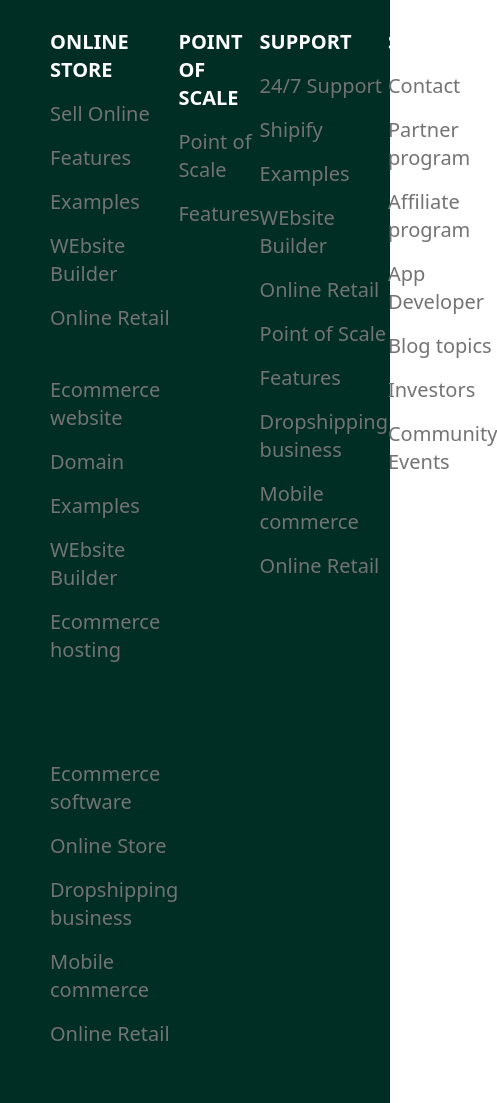
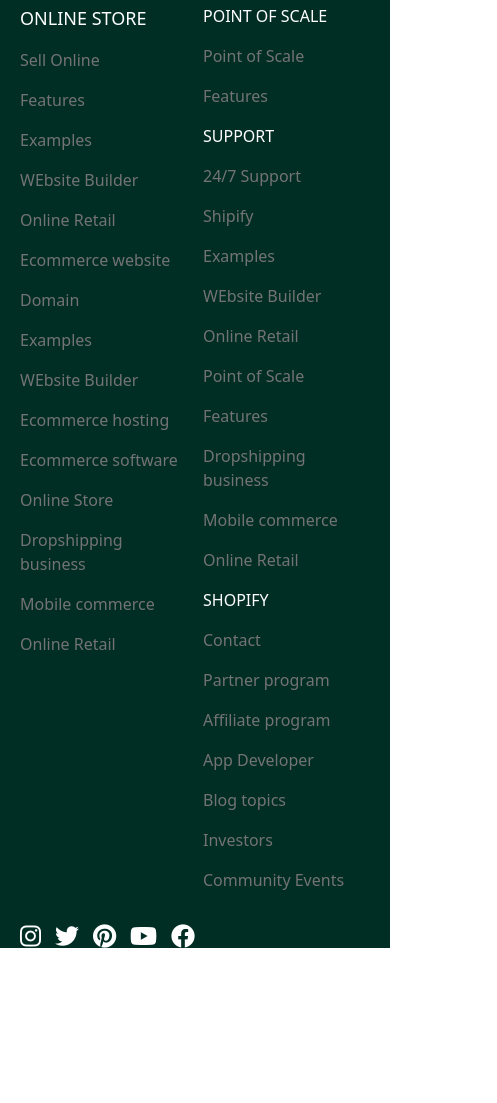
Before and after one commit to IamRaavan98/Shopify-Clone-Responsive, a plain HTML site: page index.html in a window 390 px wide. Shown: the part 10680-11783 px from the top of the page, 497 px wide, since content can reach past the window. After the commit the page ends 11628 px from the top, so only its background shows below. Drawn offline with nearby package versions, Linux system fonts and the light colour scheme.

Commit message:
Update index.html

```diff
--- a/index.html
+++ b/index.html
@@ -688,10 +688,11 @@
     </section>
 
     <div
-      class="bg-color bg-[#002e25] px-[50px] lg:px-0 lg:pl-[100px] flex flex-col justify-center space-y-8"
+      class="bg-color bg-[#002e25] px-[20px] ssm:px-[50px] lg:px-0 lg:pl-[100px] flex flex-col justify-center space-y-8  "
     >
       <div
-        class="headeroffooter flex flex-row flex-wrap justify-around text-white pt-[75px] w-3/4 sm:w-[500px]"
+        class="headeroffooter flex flex-row flex-wrap justify-around text-white
+        px-[20px] space-x-4 pt-[75px] w-full ssm:w-3/4 sm:w-[500px] "
       >
         <a class="font-bold text-white" href="">About</a>
         <a class="font-bold text-white" href="">Careers</a>
@@ -701,101 +702,138 @@
       </div>
 
       <div
-        class="herooffooter flex flex-row justify-between items-start "
+        class="herooffooter flex flex-row
+        justify-around ssm:justify-between items-start space-x-4 "
       >
       <!-- Its works Under 750px  -->
       <div class="ssm:hidden ">
-        <div class="flex flex-col justify-center space-y-4 text-neutral-500">
-          <a class="font-bold  text-xl text-white" href="">ONLINE STORE</a>
-          <a class="font-light text-xl hover:text-white" href="">Sell Online</a>
-          <a class="font-light hover:text-white text-xl" href="">Features</a>
-          <a class="font-light hover:text-white text-xl" href="">Examples</a>
-          <a class="font-light hover:text-white text-xl" href="">WEbsite Builder</a>
-          <a class="font-light hover:text-white text-xl" href="">Online Retail</a>
+        <div class="flex flex-col space-y-4 text-neutral-500">
+          <a class="text-lg ssm:font-bold  ssm:text-xl text-white" href="">ONLINE STORE</a>
+          <a class="font-light ssm:text-xl hover:text-white" href="">Sell Online</a>
+          <a class="font-light hover:text-white ssm:text-xl" href="">Features</a>
+          <a class="font-light hover:text-white ssm:text-xl" href="">Examples</a>
+          <a class="font-light hover:text-white ssm:text-xl" href="">WEbsite Builder</a>
+          <a class="font-light hover:text-white ssm:text-xl" href="">Online Retail</a>
         </div>
 
-        <div class="flex flex-col h-96 pt-7 justify-start space-y-4 text-neutral-500">
-          <a class="font-light hover:text-white text-xl" href=""> </a>
-          <a class="font-light hover:text-white text-xl" href="">Ecommerce website</a>
-          <a class="font-light hover:text-white text-xl" href="">Domain </a>
-          <a class="font-light hover:text-white text-xl" href="">Examples</a>
-          <a class="font-light hover:text-white text-xl" href="">WEbsite Builder</a>
-          <a class="font-light hover:text-white text-xl" href="">Ecommerce hosting</a>
+        <div class="flex flex-col space-y-4 text-neutral-500">
+          <a class="font-light hover:text-white ssm:text-xl" href=""> </a>
+          <a class="font-light hover:text-white ssm:text-xl" href="">Ecommerce website</a>
+          <a class="font-light hover:text-white ssm:text-xl" href="">Domain </a>
+          <a class="font-light hover:text-white ssm:text-xl" href="">Examples</a>
+          <a class="font-light hover:text-white ssm:text-xl" href="">WEbsite Builder</a>
+          <a class="font-light hover:text-white ssm:text-xl" href="">Ecommerce hosting</a>
         </div>
 
-        <div class="flex flex-col  h-96 pt-7 justify-start space-y-4 text-neutral-500">
-          <a class="font-light hover:text-white text-xl" href=""></a>
-          <a class="font-light hover:text-white text-xl" href="">Ecommerce software</a>
-          <a class="font-light hover:text-white text-xl" href="">Online Store</a>
-          <a class="font-light hover:text-white text-xl" href=""
+        <div class="flex flex-col space-y-4 text-neutral-500">
+          <a class="font-light hover:text-white ssm:text-xl" href=""></a>
+          <a class="font-light hover:text-white ssm:text-xl" href="">Ecommerce software</a>
+          <a class="font-light hover:text-white ssm:text-xl" href="">Online Store</a>
+          <a class="font-light hover:text-white ssm:text-xl" href=""
             >Dropshipping business</a
           >
-          <a class="font-light hover:text-white text-xl" href="">Mobile commerce</a>
-          <a class="font-light hover:text-white text-xl" href="">Online Retail</a>
+          <a class="font-light hover:text-white ssm:text-xl" href="">Mobile commerce</a>
+          <a class="font-light hover:text-white ssm:text-xl" href="">Online Retail</a>
         </div>
       </div>
+      <!--  -->
 
+      <!-- its works under 750px -->
+      <div class="ssm:hidden space-y-4">
+      <div class="flex flex-col justify-center space-y-4 text-neutral-500">
+        <a class="text ssm:font-bold text-white ssm:text-xl" href="">POINT OF SCALE</a>
+        <a class="font-light hover:text-white ssm:text-xl" href="">Point of Scale</a>
+        <a class="font-light hover:text-white ssm:text-xl" href="">Features</a>
+      </div>
+
+      <div class="flex flex-col justify-center space-y-4 text-neutral-500">
+        <a class="text ssm:font-bold text-white ssm:text-xl" href="">SUPPORT</a>
+        <a class="font-light hover:text-white ssm:text-xl" href="">24/7 Support</a>
+        <a class="font-light hover:text-white ssm:text-xl" href="">Shipify</a>
+        <a class="font-light hover:text-white ssm:text-xl" href="">Examples</a>
+        <a class="font-light hover:text-white ssm:text-xl" href="">WEbsite Builder</a>
+        <a class="font-light hover:text-white ssm:text-xl" href="">Online Retail</a>
+        <a class="font-light hover:text-white ssm:text-xl" href="">Point of Scale</a>
+        <a class="font-light hover:text-white ssm:text-xl" href="">Features</a>
+        <a class="font-light hover:text-white ssm:text-xl" href=""
+          >Dropshipping business</a
+        >
+        <a class="font-light hover:text-white ssm:text-xl" href="">Mobile commerce</a>
+        <a class="font-light hover:text-white ssm:text-xl" href="">Online Retail</a>
+      </div>
+
+      <div class="flex flex-col justify-center space-y-4 text-neutral-500">
+        <a class="text ssm:font-bold text-white ssm:text-xl" href="">SHOPIFY</a>
+        <a class="font-light hover:text-white ssm:text-xl" href="">Contact</a>
+        <a class="font-light hover:text-white ssm:text-xl" href="">Partner program</a>
+        <a class="font-light hover:text-white ssm:text-xl" href="">Affiliate program</a>
+        <a class="font-light hover:text-white ssm:text-xl" href="">App Developer</a>
+        <a class="font-light hover:text-white ssm:text-xl" href="">Blog topics</a>
+        <a class="font-light hover:text-white ssm:text-xl" href="">Investors</a>
+        <a class="font-light hover:text-white ssm:text-xl" href="">Community Events</a>
+      </div>
+    </div>
       <!--  -->
         <div class="hidden ssm:flex flex-col justify-center space-y-4 text-neutral-500">
-          <a class="font-bold  text-xl text-white" href="">ONLINE STORE</a>
-          <a class="font-light text-xl hover:text-white" href="">Sell Online</a>
-          <a class="font-light hover:text-white text-xl" href="">Features</a>
-          <a class="font-light hover:text-white text-xl" href="">Examples</a>
-          <a class="font-light hover:text-white text-xl" href="">WEbsite Builder</a>
-          <a class="font-light hover:text-white text-xl" href="">Online Retail</a>
+          <a class="font-bold  ssm:text-xl text-white" href="">ONLINE STORE</a>
+          <a class="font-light ssm:text-xl hover:text-white" href="">Sell Online</a>
+          <a class="font-light hover:text-white ssm:text-xl" href="">Features</a>
+          <a class="font-light hover:text-white ssm:text-xl" href="">Examples</a>
+          <a class="font-light hover:text-white ssm:text-xl" href="">WEbsite Builder</a>
+          <a class="font-light hover:text-white ssm:text-xl" href="">Online Retail</a>
         </div>
 
         <div class="hidden ssm:flex flex-col h-96 pt-7 justify-start space-y-4 text-neutral-500">
-          <a class="font-light hover:text-white text-xl" href=""> </a>
-          <a class="font-light hover:text-white text-xl" href="">Ecommerce website</a>
-          <a class="font-light hover:text-white text-xl" href="">Domain </a>
-          <a class="font-light hover:text-white text-xl" href="">Examples</a>
-          <a class="font-light hover:text-white text-xl" href="">WEbsite Builder</a>
-          <a class="font-light hover:text-white text-xl" href="">Ecommerce hosting</a>
+          <a class="font-light hover:text-white ssm:text-xl" href=""> </a>
+          <a class="font-light hover:text-white ssm:text-xl" href="">Ecommerce website</a>
+          <a class="font-light hover:text-white ssm:text-xl" href="">Domain </a>
+          <a class="font-light hover:text-white ssm:text-xl" href="">Examples</a>
+          <a class="font-light hover:text-white ssm:text-xl" href="">WEbsite Builder</a>
+          <a class="font-light hover:text-white ssm:text-xl" href="">Ecommerce hosting</a>
         </div>
 
         <div class="hidden ssm:flex flex-col  h-96 pt-7 justify-start space-y-4 text-neutral-500">
-          <a class="font-light hover:text-white text-xl" href=""></a>
-          <a class="font-light hover:text-white text-xl" href="">Ecommerce software</a>
-          <a class="font-light hover:text-white text-xl" href="">Online Store</a>
-          <a class="font-light hover:text-white text-xl" href=""
+          <a class="font-light hover:text-white ssm:text-xl" href=""></a>
+          <a class="font-light hover:text-white ssm:text-xl" href="">Ecommerce software</a>
+          <a class="font-light hover:text-white ssm:text-xl" href="">Online Store</a>
+          <a class="font-light hover:text-white ssm:text-xl" href=""
             >Dropshipping business</a
           >
-          <a class="font-light hover:text-white text-xl" href="">Mobile commerce</a>
-          <a class="font-light hover:text-white text-xl" href="">Online Retail</a>
+          <a class="font-light hover:text-white ssm:text-xl" href="">Mobile commerce</a>
+          <a class="font-light hover:text-white ssm:text-xl" href="">Online Retail</a>
         </div>
 
-        <div class="flex flex-col justify-center space-y-4 text-neutral-500">
-          <a class="font-bold text-white text-xl" href="">POINT OF SCALE</a>
-          <a class="font-light hover:text-white text-xl" href="">Point of Scale</a>
-          <a class="font-light hover:text-white text-xl" href="">Features</a>
+        <div class="hidden ssm:flex  flex-col justify-center space-y-4 text-neutral-500">
+          <a class="text ssm:font-bold text-white ssm:text-xl" href="">POINT OF SCALE</a>
+          <a class="font-light hover:text-white ssm:text-xl" href="">Point of Scale</a>
+          <a class="font-light hover:text-white ssm:text-xl" href="">Features</a>
         </div>
 
-        <div class="flex flex-col justify-center space-y-4 text-neutral-500">
-          <a class="font-bold text-white text-xl" href="">SUPPORT</a>
-          <a class="font-light hover:text-white text-xl" href="">24/7 Support</a>
-          <a class="font-light hover:text-white text-xl" href="">Shipify</a>
-          <a class="font-light hover:text-white text-xl" href="">Examples</a>
-          <a class="font-light hover:text-white text-xl" href="">WEbsite Builder</a>
-          <a class="font-light hover:text-white text-xl" href="">Online Retail</a>
-          <a class="font-light hover:text-white text-xl" href="">Point of Scale</a>
-          <a class="font-light hover:text-white text-xl" href="">Features</a>
-          <a class="font-light hover:text-white text-xl" href=""
+        <div class="hidden ssm:flex  flex-col justify-center space-y-4 text-neutral-500">
+          <a class="text ssm:font-bold text-white ssm:text-xl" href="">SUPPORT</a>
+          <a class="font-light hover:text-white ssm:text-xl" href="">24/7 Support</a>
+          <a class="font-light hover:text-white ssm:text-xl" href="">Shipify</a>
+          <a class="font-light hover:text-white ssm:text-xl" href="">Examples</a>
+          <a class="font-light hover:text-white ssm:text-xl" href="">WEbsite Builder</a>
+          <a class="font-light hover:text-white ssm:text-xl" href="">Online Retail</a>
+          <a class="font-light hover:text-white ssm:text-xl" href="">Point of Scale</a>
+          <a class="font-light hover:text-white ssm:text-xl" href="">Features</a>
+          <a class="font-light hover:text-white ssm:text-xl" href=""
             >Dropshipping business</a
           >
-          <a class="font-light hover:text-white text-xl" href="">Mobile commerce</a>
-          <a class="font-light hover:text-white text-xl" href="">Online Retail</a>
+          <a class="font-light hover:text-white ssm:text-xl" href="">Mobile commerce</a>
+          <a class="font-light hover:text-white ssm:text-xl" href="">Online Retail</a>
         </div>
 
-        <div class="flex flex-col justify-center space-y-4 text-neutral-500">
-          <a class="font-bold text-white text-xl" href="">SHOPIFY</a>
-          <a class="font-light hover:text-white text-xl" href="">Contact</a>
-          <a class="font-light hover:text-white text-xl" href="">Partner program</a>
-          <a class="font-light hover:text-white text-xl" href="">Affiliate program</a>
-          <a class="font-light hover:text-white text-xl" href="">App Developer</a>
-          <a class="font-light hover:text-white text-xl" href="">Blog topics</a>
-          <a class="font-light hover:text-white text-xl" href="">Investors</a>
-          <a class="font-light hover:text-white text-xl" href="">Community Events</a>
+        <div class="hidden ssm:flex  flex-col justify-center space-y-4 text-neutral-500">
+          <a class="text ssm:font-bold text-white ssm:text-xl" href="">SHOPIFY</a>
+          <a class="font-light hover:text-white ssm:text-xl" href="">Contact</a>
+          <a class="font-light hover:text-white ssm:text-xl" href="">Partner program</a>
+          <a class="font-light hover:text-white ssm:text-xl" href="">Affiliate program</a>
+          <a class="font-light hover:text-white ssm:text-xl" href="">App Developer</a>
+          <a class="font-light hover:text-white ssm:text-xl" href="">Blog topics</a>
+          <a class="font-light hover:text-white ssm:text-xl" href="">Investors</a>
+          <a class="font-light hover:text-white ssm:text-xl" href="">Community Events</a>
         </div>
       </div>
 
```
